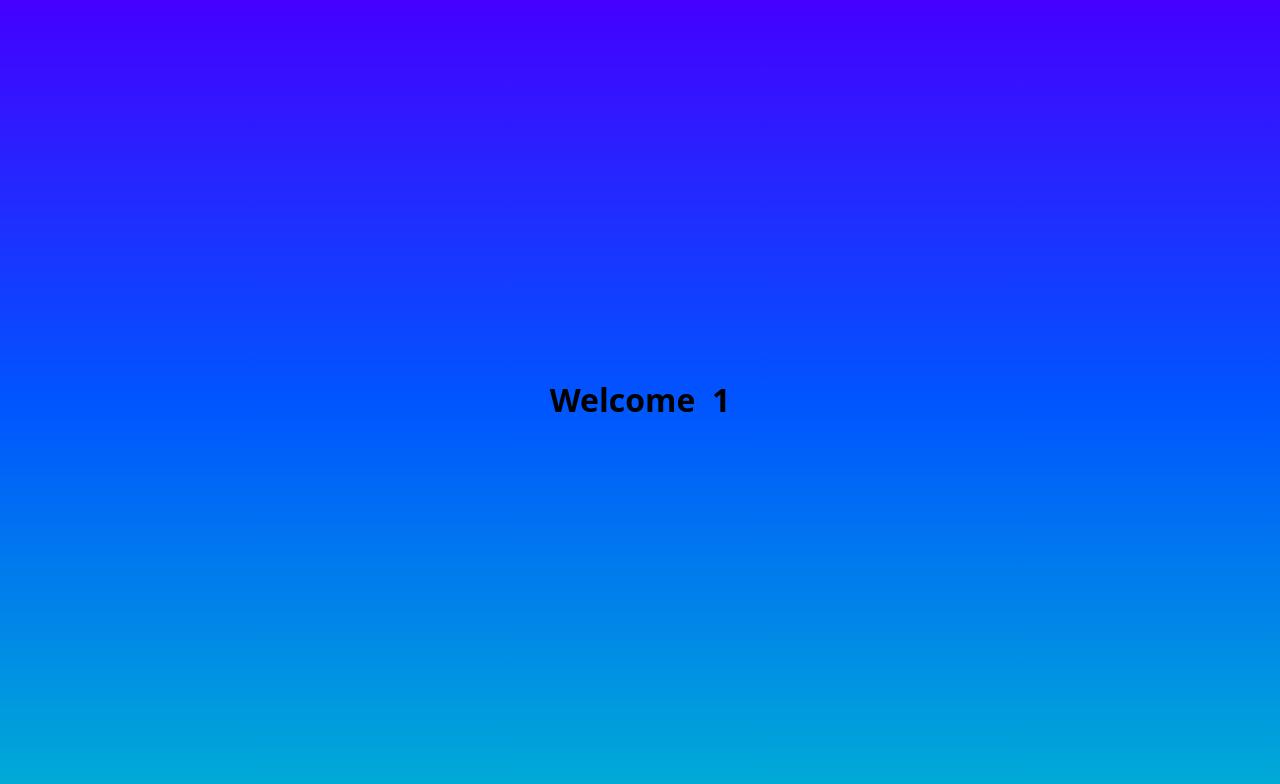
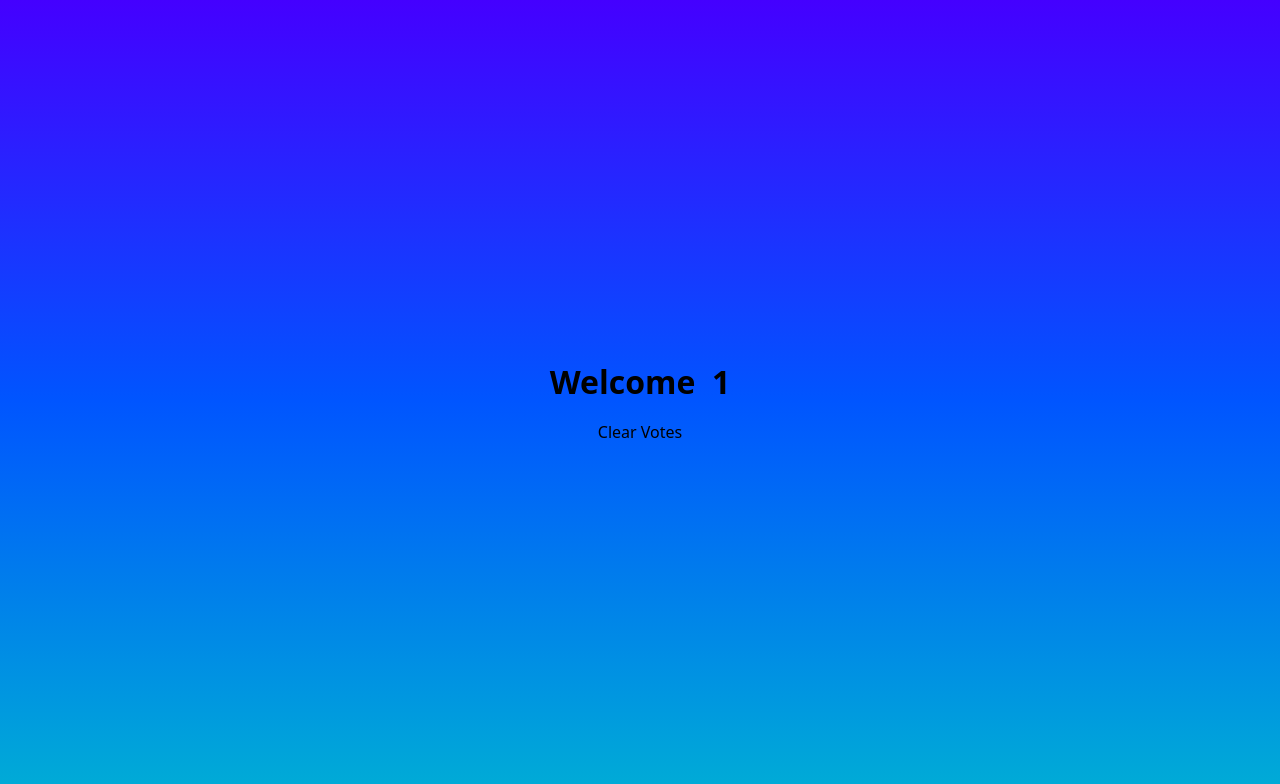
Before and after one commit to ericmcgonagle/candidateSelector, an Angular app: page /candidate-card/1 in a window 1280 px wide. Shown: the top 784 px of the page. Built offline with nearby package versions, Linux system fonts and the light colour scheme.

Commit message:
added styling changes to the upvote and downvote buttons

```diff
--- /dev/null
+++ b/src/app/admin-page/admin-page.component.html
@@ -0,0 +1 @@
+<p>admin-page works!</p>
--- a/src/app/app.routes.ts
+++ b/src/app/app.routes.ts
@@ -2,9 +2,11 @@ import { Routes } from '@angular/router';
 import { LandingPageComponent } from './landing-page/landing-page.component';
 import { CandidateCardPageComponent } from './candidate-card-page/candidate-card-page.component';
 import { CardComponent } from './card/card.component'
+import { AdminPageComponent } from './admin-page/admin-page.component';
 
 export const routes: Routes = [
     { path: '', component: LandingPageComponent },
     { path: 'card-component', component: CardComponent },
     { path: 'candidate-card/:memberName', component: CandidateCardPageComponent },
+    { path: 'admin-page', component: AdminPageComponent}
 ];
--- a/src/app/candidate-card-page/candidate-card-page.component.css
+++ b/src/app/candidate-card-page/candidate-card-page.component.css
@@ -76,10 +76,24 @@ html, body {
     }
 }
 
-
 .content-container {
     position: relative;
     width: 100%;
     top: 0;
     margin-top: 0;
 }
+
+.clear-button {
+    padding: 6px 12px;
+    background-color: transparent;
+    color: black;
+    border: none;
+    border-radius: 4px;
+    cursor: pointer;
+    transition: 0.3s ease;
+}
+
+.clear-button:hover {
+    background-color: #000000;
+    color: white;
+}
--- a/src/app/candidate-card-page/candidate-card-page.component.html
+++ b/src/app/candidate-card-page/candidate-card-page.component.html
@@ -1,9 +1,10 @@
 <body>
     <div class="page-wrapper">
-            <div class="header-container">
-                <p class="centered-inline-text rounded-full p-2">Welcome&nbsp; <span
-                        class="replacement-text">{{memberName}}</span></p>
-            </div>
+        <div class="header-container">
+            <p class="centered-inline-text rounded-full p-2">Welcome&nbsp; <span
+                    class="replacement-text">{{memberName}}</span></p>
+                    <button class="clear-button" (click)="onClearClick()">Clear Votes</button>
+        </div>
 
         <div class="content-container">
             <div class="center-container">
--- a/src/app/candidate-card-page/candidate-card-page.component.ts
+++ b/src/app/candidate-card-page/candidate-card-page.component.ts
@@ -2,6 +2,8 @@ import { Component, Input, OnInit } from '@angular/core';
 import { ActivatedRoute } from '@angular/router';
 import { CardComponent } from '../card/card.component';
 import { CommonModule } from '@angular/common';
+
+declare const clearMemberVotes: (memberName: string) => void;
 
 @Component({
   selector: 'app-candidate-card-page',
@@ -25,4 +27,8 @@ export class CandidateCardPageComponent implements OnInit {
       this.memberName = params['memberName'];
     });
   }
+
+  onClearClick() {
+    clearMemberVotes(this.memberName);
+  }
 }
--- a/src/app/card/card.component.css
+++ b/src/app/card/card.component.css
@@ -48,7 +48,7 @@
     top: 50%;
     left: 50%;
     transform: translate(-50%, -50%);
-    padding: 10px;
+    padding: 50px;
     border-radius: 8px;
     box-shadow: 0 4px 8px rgba(0, 0, 0, 0.1);
     margin-top: 8px;
@@ -59,6 +59,7 @@
     transition: opacity 0.3s ease;
     align-items: center;
     justify-content: center;
+    gap: 3rem;
   }
 
   .card-container:hover .overlay-content {
@@ -66,12 +67,23 @@
   }
   .overlay-icons {
     display: flex;
-    gap: 1rem;
+    border-radius: 8px;
+    gap: 5rem;
     font-size: 2rem;
     color: white;
+    background: white;
+    padding: 10px;
+    transition: 1.0s ease;
+    justify-content: space-between;
   }
 
   .overlay-icons img {
     max-width: 30px;
     max-height: 30px;
   }
+
+  .overlay-icons:hover {
+    background: linear-gradient(to right, #4400ff, #0055ff, #00aed5);
+    border-radius: 8px;
+    transition: 1.0s ease;
+  }
--- a/src/app/card/card.component.html
+++ b/src/app/card/card.component.html
@@ -8,7 +8,9 @@
   <div class="overlay-content">
     <div class="overlay-icons">
       <img src="./assets/images/thumbsUp.jpg" alt="thumbsUp" (click)="onThumbsUpClick()">
-      <img src = "./assets/images/thumbsDown.png" alt="thumbsDown" (click)="onThumbsDownClick()">
+    </div>
+    <div class="overlay-icons">
+      <img src="./assets/images/thumbsDown.png" alt="thumbsDown" (click)="onThumbsDownClick()">
     </div>
   </div>
 </div>
--- a/src/app/landing-page/landing-page.component.ts
+++ b/src/app/landing-page/landing-page.component.ts
@@ -37,7 +37,12 @@ export class LandingPageComponent implements OnInit {
   }
 
   confirmAdminSignIn() {
-    greetAdmin();
+    if (this.loginForm.valid) {
+      greetAdmin();
+      this.router.navigate(['/admin-page']);
+    } else {
+      console.log("Invalid Credentials");
+    }
   }
 
   confirmMemberSignIn() {
--- a/src/assets/example.js
+++ b/src/assets/example.js
@@ -3,7 +3,6 @@ window.greetAdmin = function () {
 
   if (usernameInput) {
     const inputValue = usernameInput.value;
-    alert('Hello ' + inputValue + "\nPermissions: Admin");
   }
 }
 
@@ -23,6 +22,10 @@ window.confirmDownvoteClick = function (candidateName) {
   alert(candidateName + ' has been removed');
 }
 
+window.clearMemberVotes = function (memberName) {
+  alert(memberName + ' votes have been cleared');
+}
+
 
 document.addEventListener('DOMContentLoaded', () => {
   const usernameInput = document.getElementById('username');
```
Also changed, not shown: src/app/admin-page/admin-page.component.ts (added, +12 -0 lines), src/app/admin-page/admin-page.component.css (added), 1 other file (tests, documents, lock files or other folders).
